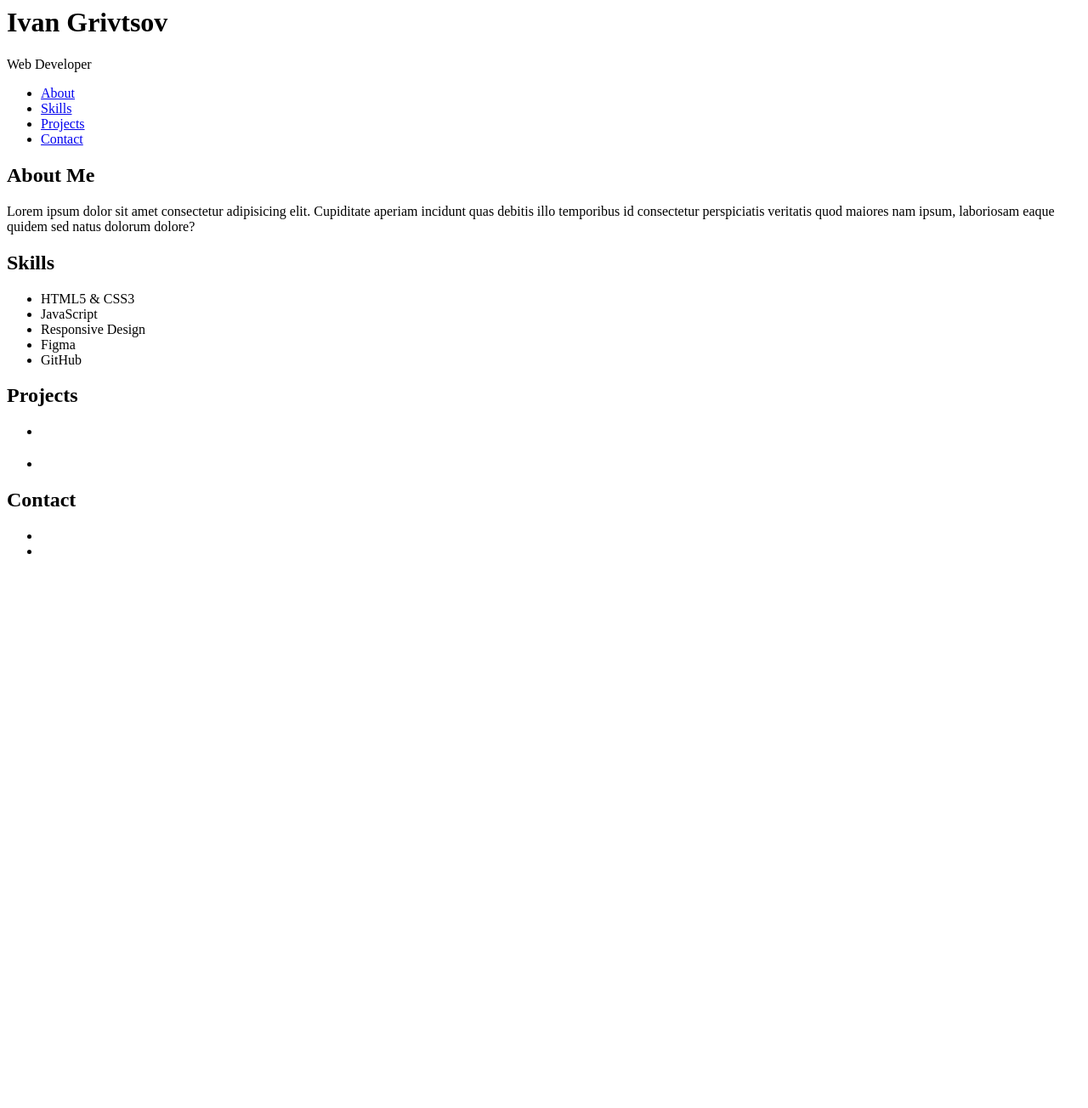
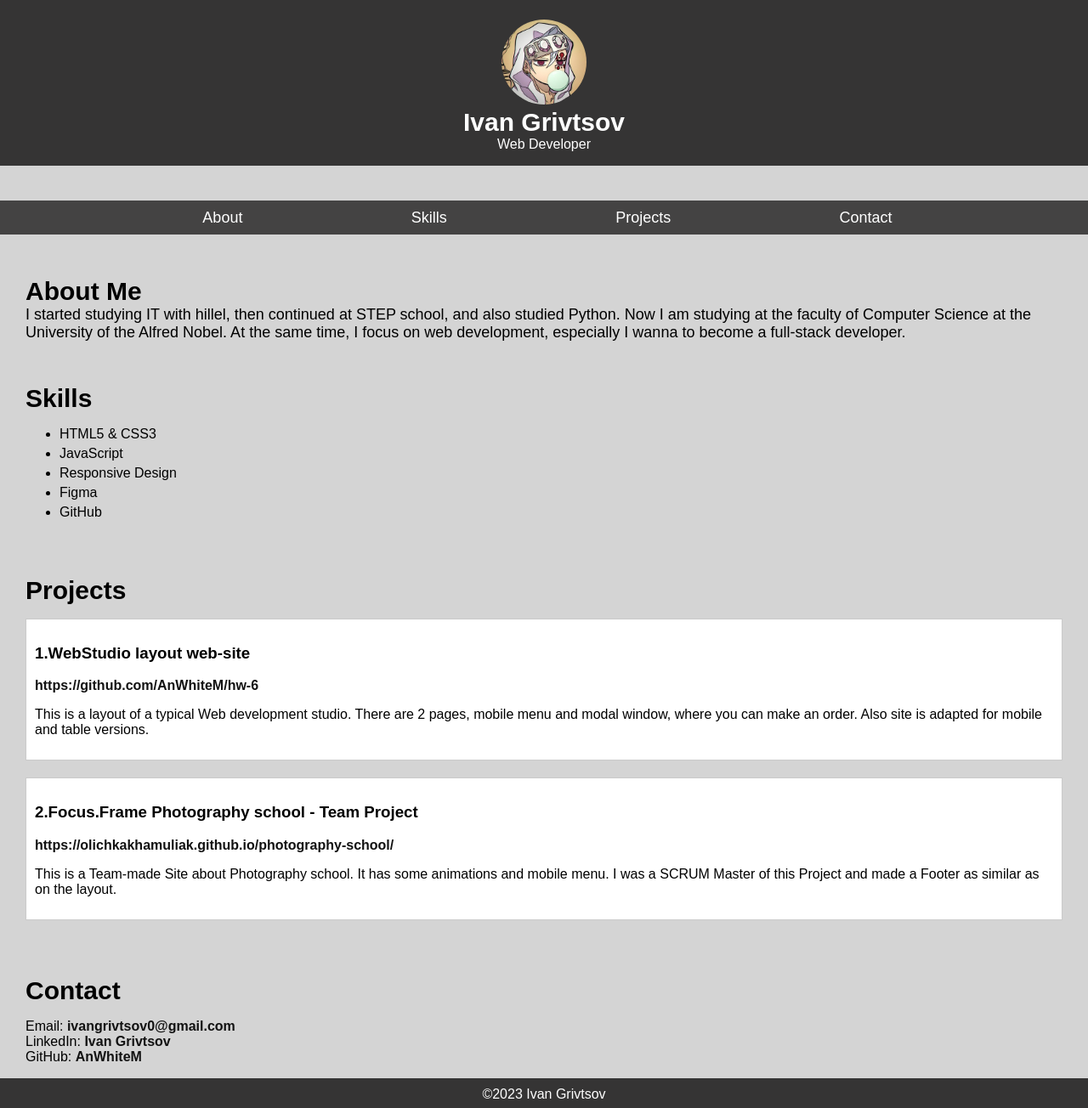
Before and after one commit to AnWhiteM/univer-hw-1, a plain HTML site: page index.html in a window 1280 px wide. Shown: the part 13-1317 px from the top of the page at 85% size. Before the commit the page ends 800 px from the top, so only its background shows below. Drawn offline with Linux system fonts and the light colour scheme.

Commit message:
css-hover

```diff
--- a/css/styles.css
+++ b/css/styles.css
@@ -0,0 +1,153 @@
+html {
+  scroll-behavior: smooth;
+}
+
+body {
+  font-family: sans-serif;
+  background-color: rgb(212, 212, 212);
+  margin: 0;
+}
+ul {
+  list-style: none;
+}
+
+.container {
+  margin-right: auto;
+  margin-left: auto;
+  padding-right: 30px;
+  padding-left: 30px;
+}
+.name {
+  background-color: rgb(53, 52, 52);
+  display: flex;
+  flex-direction: column;
+  align-items: center;
+  justify-content: center;
+  color: #fff;
+  max-height: 500px;
+}
+.header-list {
+  padding: 0;
+  padding-top: 20px;
+  display: flex;
+  align-items: center;
+
+  flex-direction: column;
+}
+.header-image {
+  border-radius: 50%;
+}
+.name-title {
+  font-size: 30px;
+  display: inline;
+}
+.name-prof {
+  font-weight: 500;
+  font-style: normal;
+  display: inline;
+}
+
+.nav-block {
+  background-color: rgb(68, 67, 67);
+  height: 40px;
+
+  margin-top: 41px;
+}
+.nav-list {
+  display: flex;
+  justify-content: space-evenly;
+  align-items: center;
+  padding-top: 10px;
+  padding-right: 32px;
+}
+.nav-el {
+  text-decoration: none;
+  color: #fff;
+  font-size: 18px;
+  transition: color 250ms;
+}
+.nav-el:hover,
+.nav-el:focus {
+  color: aqua;
+  border-bottom: 1px solid aqua;
+}
+.about-me {
+  padding-top: 50px;
+}
+.section-title {
+  display: inline;
+  font-size: 30px;
+}
+.about-me-desc {
+  font-size: 18px;
+  display: block;
+}
+.skills {
+  padding-top: 50px;
+}
+.skills-list {
+  list-style: disc;
+  display: flex;
+  flex-direction: column;
+  gap: 5px;
+}
+
+.projects {
+  padding-top: 50px;
+}
+.project-list {
+  display: flex;
+  flex-direction: column;
+  gap: 20px;
+  padding-left: 0;
+}
+.project-block {
+  background-color: #fff;
+  border: 1px solid rgb(202, 202, 202);
+  padding: 10px;
+}
+.project-link {
+  text-decoration: none;
+  color: #121212;
+  font-weight: 700;
+  transition: color 250ms;
+}
+.project-link:hover,
+.project-link:focus {
+  color: rgb(162, 162, 255);
+  border-bottom: 1px solid rgb(162, 162, 255);
+}
+.footer-class {
+  padding-top: 50px;
+}
+.adr-ul {
+  padding: 0;
+}
+.adr-li {
+  font-style: normal;
+}
+.adr-li a {
+  text-decoration: none;
+  color: #121212;
+  font-weight: 700;
+  transition: color 250ms;
+}
+.adr-li a:hover,
+.adr-li a:focus {
+  color: rgb(162, 162, 255);
+  border-bottom: 1px solid rgb(162, 162, 255);
+}
+.footer-foot {
+  background-color: rgb(53, 52, 52);
+  height: 30px;
+  display: flex;
+  justify-content: center;
+  margin: 0;
+  padding: 0;
+  padding-bottom: 5px;
+}
+.footer-name {
+  color: #fff;
+  margin: 0;
+  margin-top: 10px;
+}
--- a/index.html
+++ b/index.html
@@ -8,33 +8,43 @@
     <title>Portfolio</title>
   </head>
   <body>
-    <div class="container">
     <header>
-        <div>
-          <h1>Ivan Grivtsov</h1>
-          <p>Web Developer</p>
+      <div class="name container">
+        <ul class="header-list">
+          <li>
+            <img
+              src="./images/avatar.jpg"
+              alt="avatar"
+              width="100"
+              height="100"
+              class="header-image"
+            />
+          </li>
+          <li><h1 class="name-title">Ivan Grivtsov</h1></li>
+          <li><p class="name-prof">Web Developer</p></li>
+        </ul>
       </div>
-        <nav>
-          <ul>
-            <li><a href="#about">About</a></li>
-            <li><a href="#skills">Skills</a></li>
-            <li><a href="#projects">Projects</a></li>
-            <li><a href="#contact">Contact</a></li>
+      <nav class="nav-block">
+        <ul class="nav-list">
+          <li><a href="#about" class="nav-el">About</a></li>
+          <li><a href="#skills" class="nav-el">Skills</a></li>
+          <li><a href="#projects" class="nav-el">Projects</a></li>
+          <li><a href="#contact" class="nav-el">Contact</a></li>
         </ul>
       </nav>
     </header>
-      <section class="about-me" id="about">
-        <h2>About Me</h2>
-        <p>
-          Lorem ipsum dolor sit amet consectetur adipisicing elit. Cupiditate
-          aperiam incidunt quas debitis illo temporibus id consectetur
-          perspiciatis veritatis quod maiores nam ipsum, laboriosam eaque quidem
-          sed natus dolorum dolore?
-        </p>
+    <section class="about-me container" id="about">
+      <h2 class="section-title">About Me</h2>
+      <pc class="about-me-desc">
+        I started studying IT with hillel, then continued at STEP school, and
+        also studied Python. Now I am studying at the faculty of Computer
+        Science at the University of the Alfred Nobel. At the same time, I focus
+        on web development, especially I wanna to become a full-stack developer.
+      </pc>
     </section>
-      <section class="skills" id="skills">
-        <h2>Skills</h2>
-        <ul>
+    <section class="skills container" id="skills">
+      <h2 class="section-title">Skills</h2>
+      <ul class="skills-list">
         <li>HTML5 & CSS3</li>
         <li>JavaScript</li>
         <li>Responsive Design</li>
@@ -42,29 +52,67 @@
         <li>GitHub</li>
       </ul>
     </section>
-      <section class="projects" id="projects">
-        <h2>Projects</h2>
-        <ul>
+    <section class="projects container" id="projects">
+      <h2 class="section-title">Projects</h2>
+      <ul class="project-list">
         <li>
-            <div></div>
+          <div class="project-block">
+            <h3>1.WebStudio layout web-site</h3>
+            <a
+              href="https://github.com/AnWhiteM/hw-6"
+              target="_blank"
+              class="project-link"
+              >https://github.com/AnWhiteM/hw-6</a
+            >
+            <p>
+              This is a layout of a typical Web development studio. There are 2
+              pages, mobile menu and modal window, where you can make an order.
+              Also site is adapted for mobile and table versions.
+            </p>
+          </div>
         </li>
         <li>
-            <div></div>
+          <div class="project-block">
+            <h3>2.Focus.Frame Photography school - Team Project</h3>
+            <a
+              href="https://olichkakhamuliak.github.io/photography-school/"
+              target="_blank"
+              class="project-link"
+              >https://olichkakhamuliak.github.io/photography-school/</a
+            >
+            <p>
+              This is a Team-made Site about Photography school. It has some
+              animations and mobile menu. I was a SCRUM Master of this Project
+              and made a Footer as similar as on the layout.
+            </p>
+          </div>
         </li>
       </ul>
     </section>
-      <footer>
-        <h2>Contact</h2>
+    <footer class="footer-class container" id="contact">
+      <h2 class="section-title">Contact</h2>
       <address>
-          <ul>
-            <li><a href=""></a></li>
-            <li><a href=""></a></li>
+        <ul class="adr-ul">
+          <li class="adr-li">
+            Email:
+            <a href="mailto:ivangrivtsov0@gmail.com">
+              ivangrivtsov0@gmail.com</a
+            >
+          </li>
+          <li class="adr-li">
+            LinkedIn:
+            <a href="https://www.linkedin.com/in/иван-гривцов-147189247/">
+              Ivan Grivtsov</a
+            >
+          </li>
+          <li class="adr-li">
+            GitHub: <a href="https://github.com/AnWhiteM">AnWhiteM</a>
+          </li>
         </ul>
       </address>
-        <div>
-          <p></p>
-        </div>
     </footer>
+    <div class="footer-foot">
+      <p class="footer-name"><span>&#169;</span>2023 Ivan Grivtsov</p>
     </div>
   </body>
 </html>
```
Also changed, not shown: images/avatar.jpg (added). Lines whose indentation alone changed are shown as unchanged.
